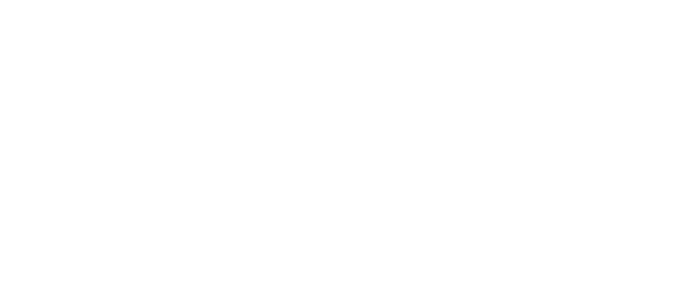
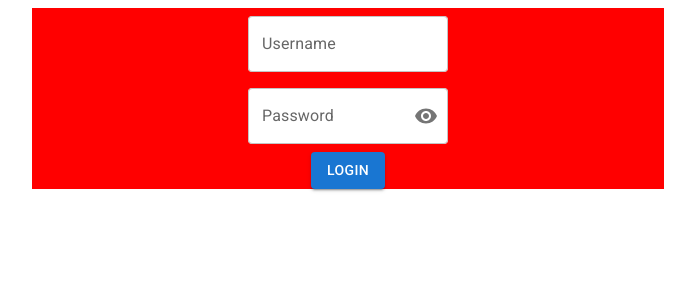
Before and after one commit to mkmuniz/Stormy, a React (Create React App) app in the folder games-api/: page /user/signup in a window 1280 px wide. Before the commit this address had no page. Shown: the top 300 px of the page, without its empty margins (292-987 px from the left). Built offline with nearby package versions, Linux system fonts and the light colour scheme; the HTML template or start-up script is replaced by a standard one.

Commit message:
creating another routes and stylizing them

```diff
--- /dev/null
+++ b/games-api/src/components/footer/index.tsx
@@ -0,0 +1,8 @@
+import React from 'react';
+
+
+export default function Footer() {
+    return<>
+        Footer
+    </>
+}
--- /dev/null
+++ b/games-api/src/components/navbar/index.tsx
@@ -0,0 +1,8 @@
+import React from 'react';
+
+
+export default function NavBar() {
+    return<>
+        NavBar
+    </>
+}
--- /dev/null
+++ b/games-api/src/pages/home/index.tsx
@@ -0,0 +1,10 @@
+import Footer from '../../components/footer/index';
+import NavBar from '../../components/navbar/index';
+
+export default function Home() {
+    return<>
+        <NavBar />
+        Home
+        <Footer />
+    </>
+}
--- /dev/null
+++ b/games-api/src/pages/signup/index.tsx
@@ -0,0 +1,95 @@
+import React from 'react';
+import Container from '@mui/material/Container';
+import { Button, FormControl, InputLabel, Grid } from '@mui/material';
+import { State } from './interface';
+import Box, { BoxProps } from '@mui/material/Box';
+import { InputAdornment } from '@mui/material';
+import VisibilityIcon from '@mui/icons-material/Visibility';
+import VisibilityOffIcon from '@mui/icons-material/VisibilityOff';
+import OutlinedInput from '@mui/material/OutlinedInput';
+import { IconButton } from '@mui/material';
+
+export default function SignUp() {
+    const [values, setValues] = React.useState<State>({
+      amount: '',
+      password: '',
+      weight: '',
+      weightRange: '',
+      showPassword: false,
+    });
+
+    const handleChange =
+    (prop: keyof State) => (event: React.ChangeEvent<HTMLInputElement>) => {
+      setValues({ ...values, [prop]: event.target.value });
+    };
+
+    const handleClickShowPassword = () => {
+    setValues({
+        ...values,
+        showPassword: !values.showPassword,
+      });
+    };
+
+    const handleMouseDownPassword = (event: React.MouseEvent<HTMLButtonElement>) => {
+      event.preventDefault();
+    };
+
+    const doLogin = (e: { preventDefault: () => void; }) => {
+      e.preventDefault();
+      console.log("Logged sucessfully!")
+    }
+
+    const styles = {
+      container: {
+        display: 'flex',
+        alignItems: 'center',
+        height: '100vh',
+        background: 'linear-gradient(45deg, #aa6775 30%, #984355 90%)' // Works
+      },
+
+      child: {
+        backgroundColor: 'yellow' // Does nothing
+      }
+    };
+
+    return<>
+    <Grid container direction="column" alignItems="center" justifyContent="center" bgcolor="red" width="50%" height="60%" mx="auto">
+    <Box justifyContent="center">
+          <FormControl onSubmit={doLogin}>
+          <FormControl sx={{ m: 1, width: '25ch', bgcolor: 'white', borderRadius: 1 }} variant="outlined">
+            <InputLabel htmlFor="outlined-adornment-password">Username</InputLabel>
+            <OutlinedInput
+              id="outlined-adornment-password"
+              label="Text"
+            />
+          </FormControl>
+          <FormControl sx={{ m: 1, width: '25ch', bgcolor: 'white', borderRadius: 1 }} variant="outlined">
+          <InputLabel htmlFor="outlined-adornment-password">Password</InputLabel>
+          <OutlinedInput
+            id="outlined-adornment-password"
+            type={values.showPassword ? 'text' : 'password'}
+            value={values.password}
+            onChange={handleChange('password')}
+            endAdornment={
+              <InputAdornment position="end">
+                <IconButton
+                  aria-label="toggle password visibility"
+                  onClick={handleClickShowPassword}
+                  onMouseDown={handleMouseDownPassword}
+                  edge="end"
+                >
+                  {values.showPassword ? <VisibilityOffIcon /> : <VisibilityIcon />}
+                </IconButton>
+              </InputAdornment>
+            }
+            label="Password"
+          />
+        </FormControl>
+            <Box textAlign="center">
+              <Button variant="contained" color="primary" onClick={doLogin}> Login</Button>
+            </Box>
+          </FormControl>
+        </Box>
+    </Grid>
+    </>
+}
--- /dev/null
+++ b/games-api/src/pages/signup/interface.ts
@@ -0,0 +1,7 @@
+export interface State {
+    amount: string;
+    password: string;
+    weight: string;
+    weightRange: string;
+    showPassword: boolean;
+}
--- a/games-api/src/routes/index.tsx
+++ b/games-api/src/routes/index.tsx
@@ -1,12 +1,16 @@
 import React from 'react';
 import Login from '../pages/login/index';
-import { BrowserRouter as Router, Link, Route, Routes } from 'react-router-dom';
+import SignUp from '../pages/signup/index';
+import { BrowserRouter as Router, Route, Routes } from 'react-router-dom';
+import Home from '../pages/home/index';
 
 export default function Rotas () {
     return (
         <Router>
             <Routes>
-                <Route path="/login" element={<Login />} />
+                <Route path="/" element={<Home />} />
+                <Route path="/user/login" element={<Login />} />
+                <Route path="/user/signup" element={<SignUp />} />
             </Routes>
         </Router>
     );
--- a/games-api/tsconfig.json
+++ b/games-api/tsconfig.json
@@ -4,7 +4,7 @@
     "lib": [
       "dom",
       "dom.iterable",
-      "esnext"
+      "esnext",
     ],
     "allowJs": true,
     "skipLibCheck": true,
```
